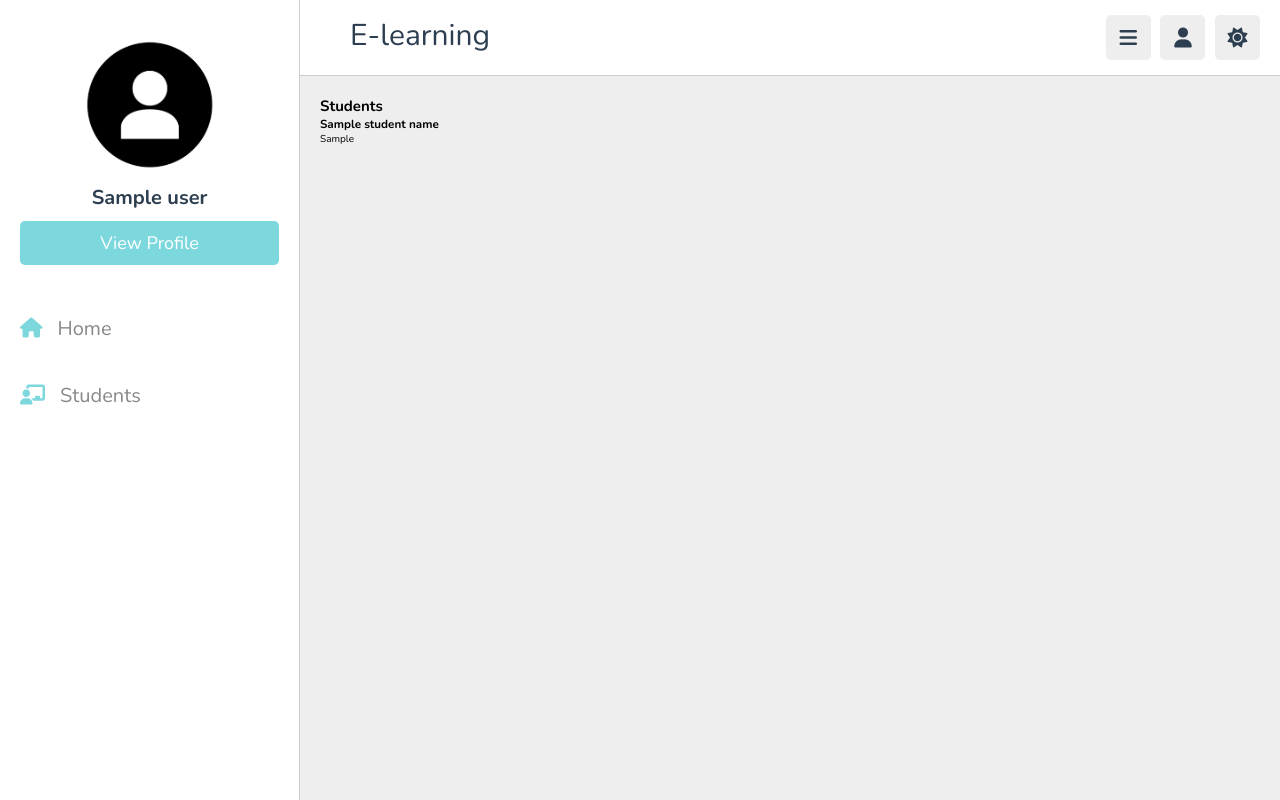
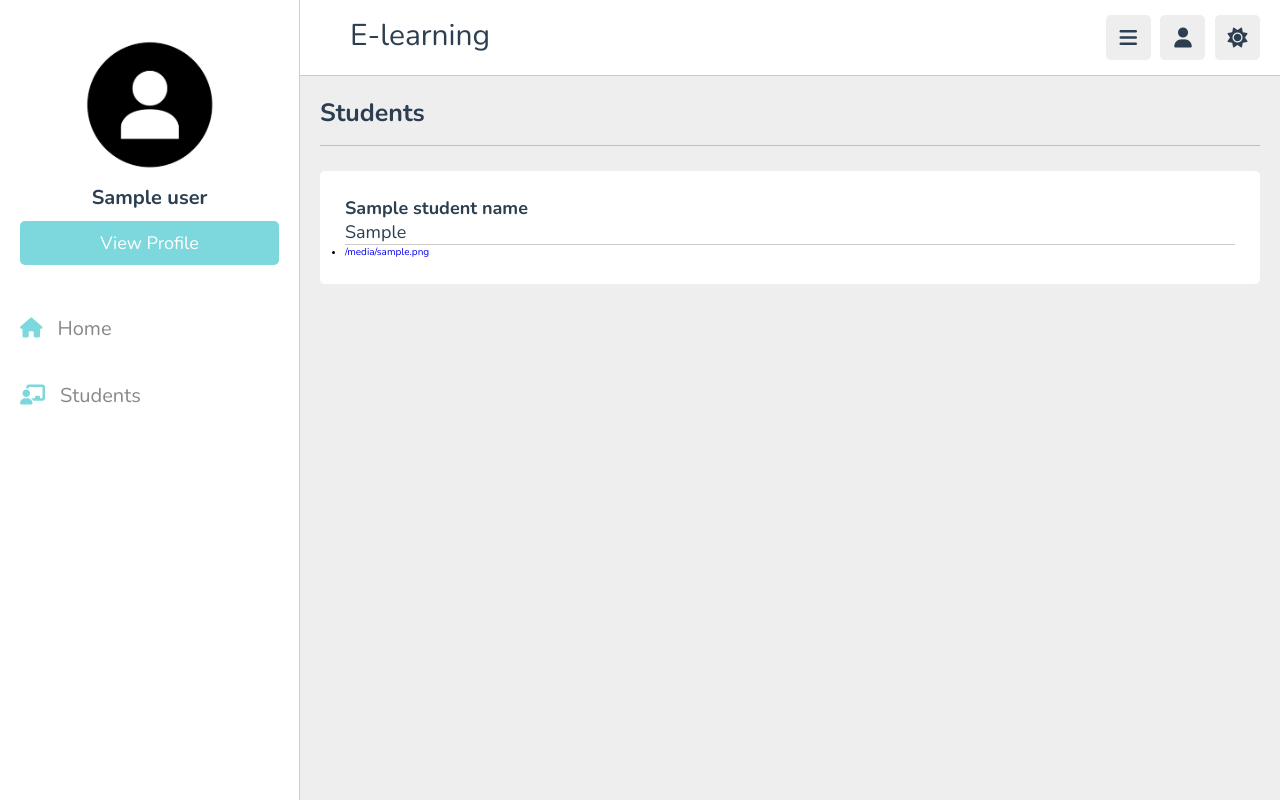
Before and after one commit to GauravDhanraja/E-learnify, a Flask app: template templates/admin/students.html in a window 1280 px wide. Run offline with Flask 3, Linux system fonts and the light colour scheme; the template is opened without the code that fills it: most values are stand-ins (such as "Sample title", 1, 10 or a date in 2020); data that the repository does not hold is empty; some libraries are stand-ins or nearby versions.

Commit message:
Add student file listing feature to admin students page, update route formatting, and introduce new CSS for student details display

```diff
--- a/main.py
+++ b/main.py
@@ -357,7 +357,7 @@ def admin_profile_page():
     return render_template("admin/profile.html",userData = userData)
 
 
-@app.route("/admin/students", methods = ["GET"])
+@app.route("/admin/students", methods=["GET"])
 def admin_students_list():
     if 'user_id' in session:
         user_details = get_users_data()
@@ -366,6 +366,7 @@ def admin_students_list():
 
         student_name = []
         student_usn = []
+        student_files = []
         for student_doc in students_ref:
             student_data = student_doc.to_dict()
             name = student_data.get('name')
@@ -373,7 +374,30 @@ def admin_students_list():
             if name and usn:
                 student_name.append(name)
                 student_usn.append(usn)
-    return render_template("admin/students.html", userData = userData, student_name = student_name, student_usn = student_usn)
+                file_data = show_assignment(usn)
+                student_files.append(file_data)
+
+        return render_template("admin/students.html", userData = userData, student_name = student_name, student_usn = student_usn, student_files = student_files)
+
+def show_assignment(usn):
+    user_uid = session.get('user_uid')
+    user_details = get_users_data()
+    if user_details:
+        user_name = user_details["name"]
+        upload_path = f"subjects/{user_name}/private"
+        student_folder_prefix = f"{upload_path}/{usn}/"
+        student_blobs = list(bucket.list_blobs(prefix=student_folder_prefix))
+        files = []
+        for blob in student_blobs:
+            file_data = {
+                'filename': blob.name.split('/')[-1],
+                'download_url': blob.public_url
+            }
+            files.append(file_data)
+
+        return files
+    else:
+        return []
 
 
 if __name__ == "__main__":
--- /dev/null
+++ b/static/css/students.css
@@ -0,0 +1,22 @@
+
+.students .box-container{
+    display: grid;
+    grid-template-rows: auto;
+    background-color: var(--white);
+    border-radius: 0.5rem;
+    padding-right: 2.5rem;
+    padding-left: 2.5rem;
+    padding-bottom: 2.5rem;
+}
+
+.students .box-container .name{
+    font-size: 1.8rem;
+    color: var(--black);
+    margin-top: 2.5rem;
+}
+
+.students .box-container .usn{
+    font-size: 1.8rem;
+    color: var(--black);
+    border-bottom: var(--border);
+}
--- a/templates/admin/students.html
+++ b/templates/admin/students.html
@@ -11,7 +11,7 @@
 
    <!-- custom css file link  -->
    <link rel="stylesheet" href="{{ url_for('static', filename='css/style.css') }}">
-   <link rel="stylesheet" href="{{ url_for('static', filename='css/profile.css') }}">
+   <link rel="stylesheet" href="{{ url_for('static', filename='css/students.css') }}">
 
 </head>
 <body>
@@ -62,16 +62,26 @@
 </div>
 
 <section class="students">
-   <h1>Students</h1>
+   <h1 class="heading">Students</h1>
    <div class="box-container">
       {% for i in range(0, student_name|length) %}
          <div class="student-box">
             <h3 class="name">{{ student_name[i] }}</h3>
             <p class="usn">{{ student_usn[i] }}</p>
+            <div class="file-list">
+               <ul>
+                  {% for file_data in student_files[i] %}
+                     <li>
+                        <a href="{{ file_data.download_url }}">{{ file_data.filename }}</a>
+                     </li>
+                  {% endfor %}
+               </ul>
+            </div>
          </div>
       {% endfor %}
    </div>
 </section>
+
 
 
 
```
